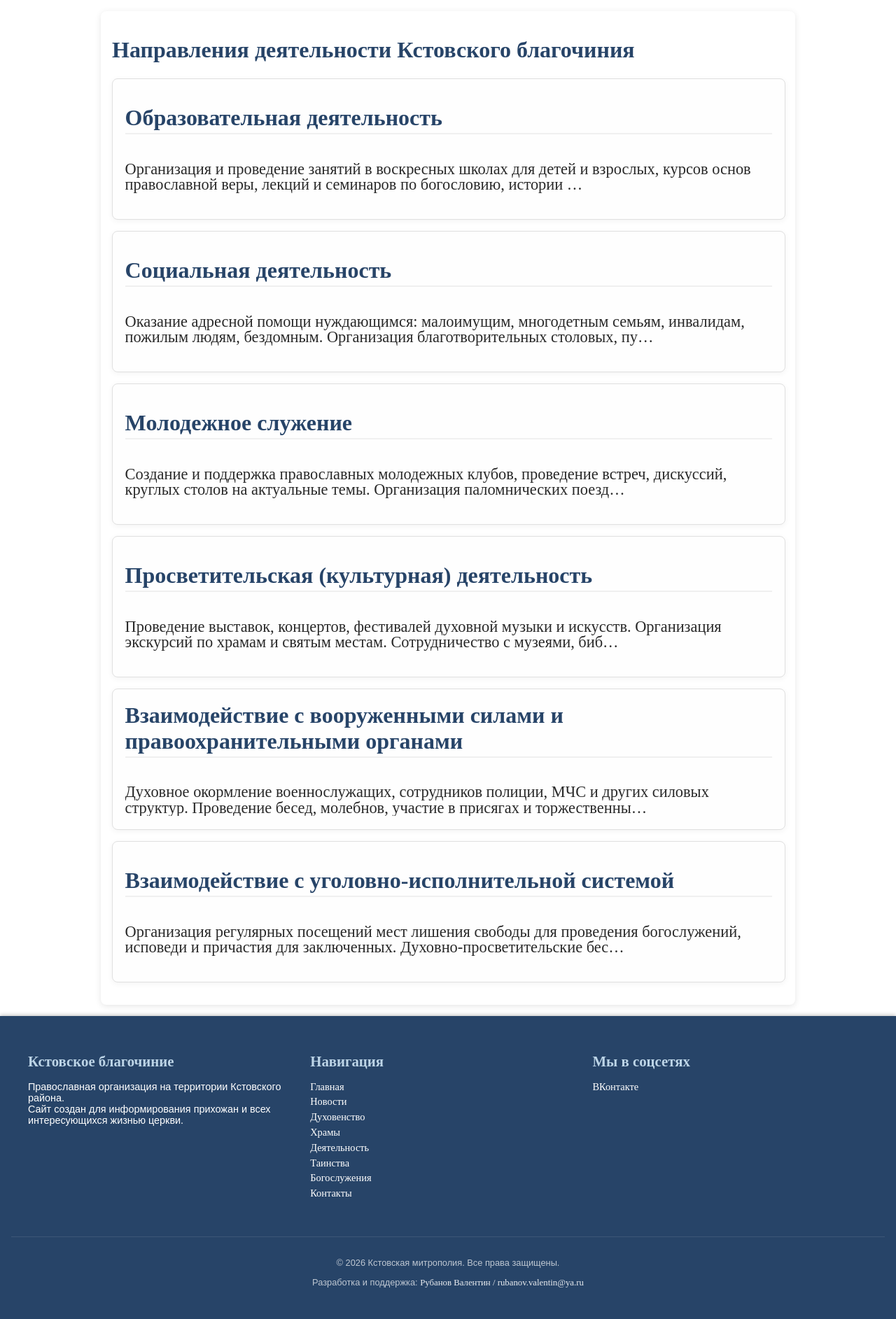
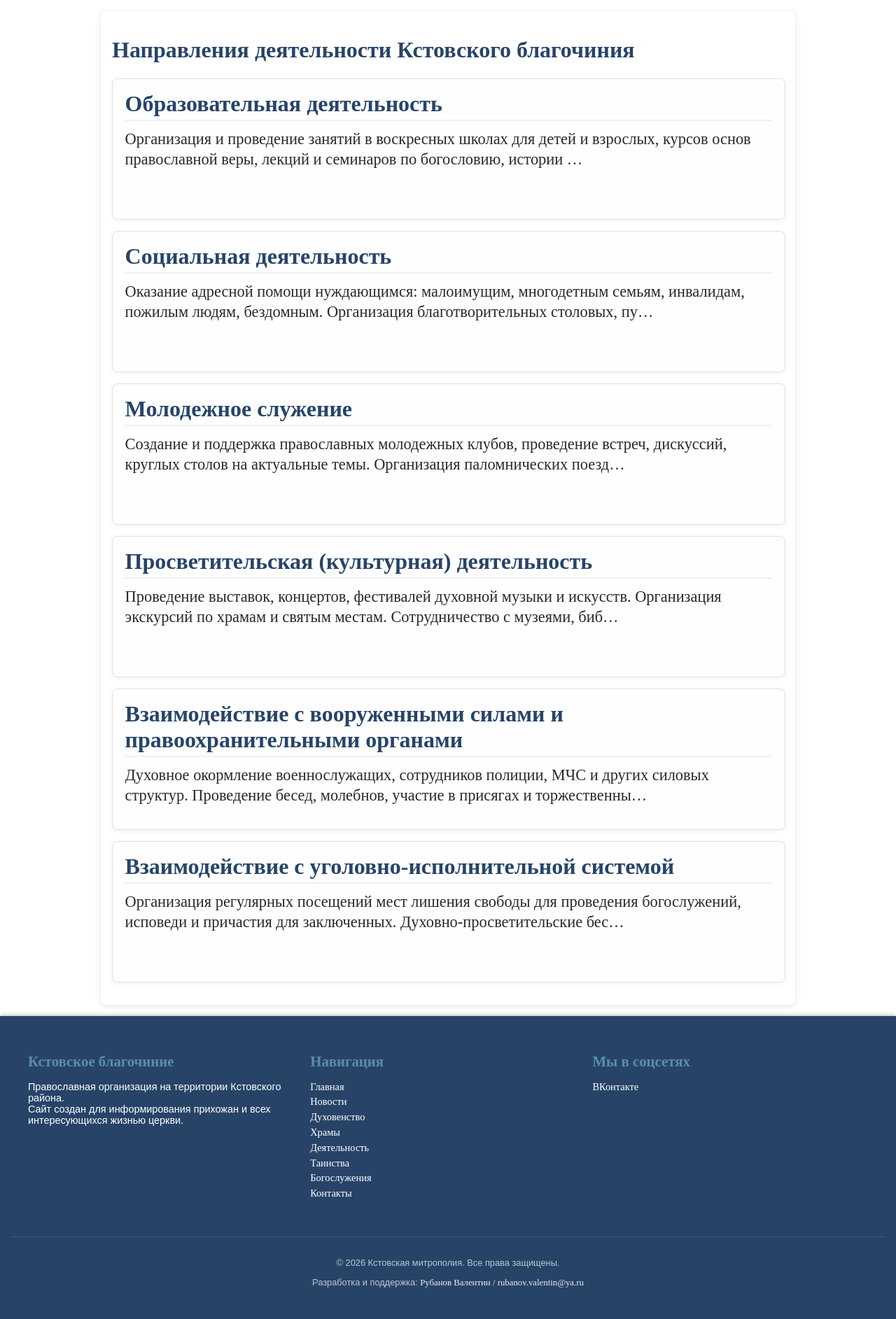
Before and after one commit to Valiksht/metropolitan_site, a Django app: page /deal/ in a window 1280 px wide. Shown: the part 102-1987 px from the top of the page at 70% size. Run offline with Django 3.2, Linux system fonts and the light colour scheme; data comes from the database, SQL or seed files in the repository; data that the repository does not hold is empty; some libraries are stand-ins or nearby versions; some web fonts are replaced.

Commit message:
work site with ssl

```diff
--- a/cstovo/cstovo/settings.py
+++ b/cstovo/cstovo/settings.py
@@ -7,12 +7,13 @@ BASE_DIR = Path(__file__).resolve().parent.parent
 
 SECRET_KEY = os.getenv('DJANGO_SECRET_KEY', get_random_secret_key())
 
-# DEBUG = os.getenv("DEBUG_STATUS", "False") == "True"
-DEBUG = True
+DEBUG = os.getenv("DEBUG_STATUS", "True") == "True"
+# DEBUG = True
 
 ALLOWED_HOSTS = [
     os.getenv('ALLOWED_HOSTS_ID'),
     os.getenv('ALLOWED_HOSTS_URL'),
+    os.getenv('ALLOWED_HOSTS_URL_WWW'),
     'localhost',
     '127.0.0.1'
 ]
--- a/cstovo/templates/deal/deal.html
+++ b/cstovo/templates/deal/deal.html
@@ -60,14 +60,14 @@
             padding: 1.1rem;
             display: flex;
             flex-direction: column;
-            justify-content: center; /* Выравнивание по центру по вертикали */
+            justify-content: flex-start;
         }
 
         .deal-card h2 {
             color: var(--primary-color);
             font-size: 2rem;
             margin-top: 0;
-            margin-bottom: 1rem;
+            margin-bottom: 0.4rem;
             border-bottom: 2px solid #f0f0f0;
             padding-bottom: 0.2rem;
         }
@@ -75,14 +75,15 @@
         .deal-card p {
             font-size: 1.4rem;
             color: var(--secondary-color);
+            margin-top: 0.3rem;
             margin-bottom: 0;
+            line-height: 1.3;
             /* Стили для обрезки текста */
             display: -webkit-box;
             -webkit-line-clamp: 5; /* Ограничиваем до 5 строк, примерно 150 символов */
             -webkit-box-orient: vertical;
             overflow: hidden;
             text-overflow: ellipsis;
-            line-height: 1.0;
         }
 
         .no-deals {
--- a/cstovo/templates/includes/head.html
+++ b/cstovo/templates/includes/head.html
@@ -3,7 +3,7 @@
 <meta charset="UTF-8">
 <meta name="viewport" content="width=device-width, initial-scale=1.0">
 
-<link rel="icon" href="{% static 'favicon.ico' %}" type="image/x-icon">
+<link rel="icon" href="{% static 'favicon2.ico' %}" type="image/x-icon">
 <link rel="icon" href="{% static 'android-chrome-192x192.png' %}" type="image/png">
 
 <link rel="stylesheet" href="{% static 'css/fonts.css' %}">
@@ -15,7 +15,7 @@
     --primary-color: #274468ff;
     --secondary-color: #292929ff;
     --gray-color: #696969ff;
-    --accent-color: #bdd5e7ff;
+    --accent-color: rgb(91, 140, 177);
     --title-color: #1a1a1aff;
     --text-color: #ffffffff;
     --text-color-dark: #212121;
--- a/cstovo/templates/news/news_detail.html
+++ b/cstovo/templates/news/news_detail.html
@@ -272,6 +272,7 @@
 </div>
 {% endblock content %}
 {% block extra_js %}
+{{ block.super }}
 <script>
 document.addEventListener('DOMContentLoaded', () => {
     // --- ЛАЙТБОКС (общий для главной картинки и галереи) ---
```
Also changed, not shown: cstovo/templates/secret/secret.html (+6 -5 lines), cstovo/static/favicon2.ico (added), 5 other files.
